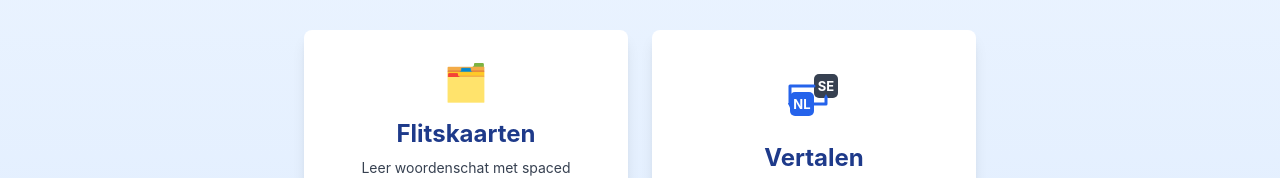
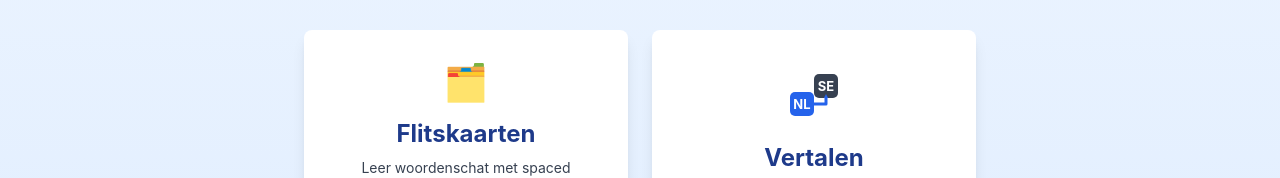
Before and after one commit to akkerman/svenska_laren, a React (Vite) app in the folder frontend/: page / in a window 1280 px wide. Shown: the part 308-486 px from the top of the page. Built offline with nearby package versions, Linux system fonts and the light colour scheme; no server answers; the HTML template or start-up script is replaced by a standard one.

Commit message:
Remove second arrow

```diff
--- a/frontend/src/components/TranslateIcon.tsx
+++ b/frontend/src/components/TranslateIcon.tsx
@@ -49,17 +49,6 @@ export function TranslateIcon() {
         strokeLinejoin="round"
       />
       <polygon points="44,32 41.9,36 46.1,36" fill="#2563eb" />
-
-      {/* Arrow from SE to NL via L-shape */}
-      <path
-        d="M 32 24 L 8 24 L 8 42"
-        stroke="#2563eb"
-        strokeWidth="3"
-        fill="none"
-        strokeLinecap="round"
-        strokeLinejoin="round"
-      />
-      <polygon points="8,46 6,41 10,41" fill="#2563eb" />
     </svg>
   );
 }
```
